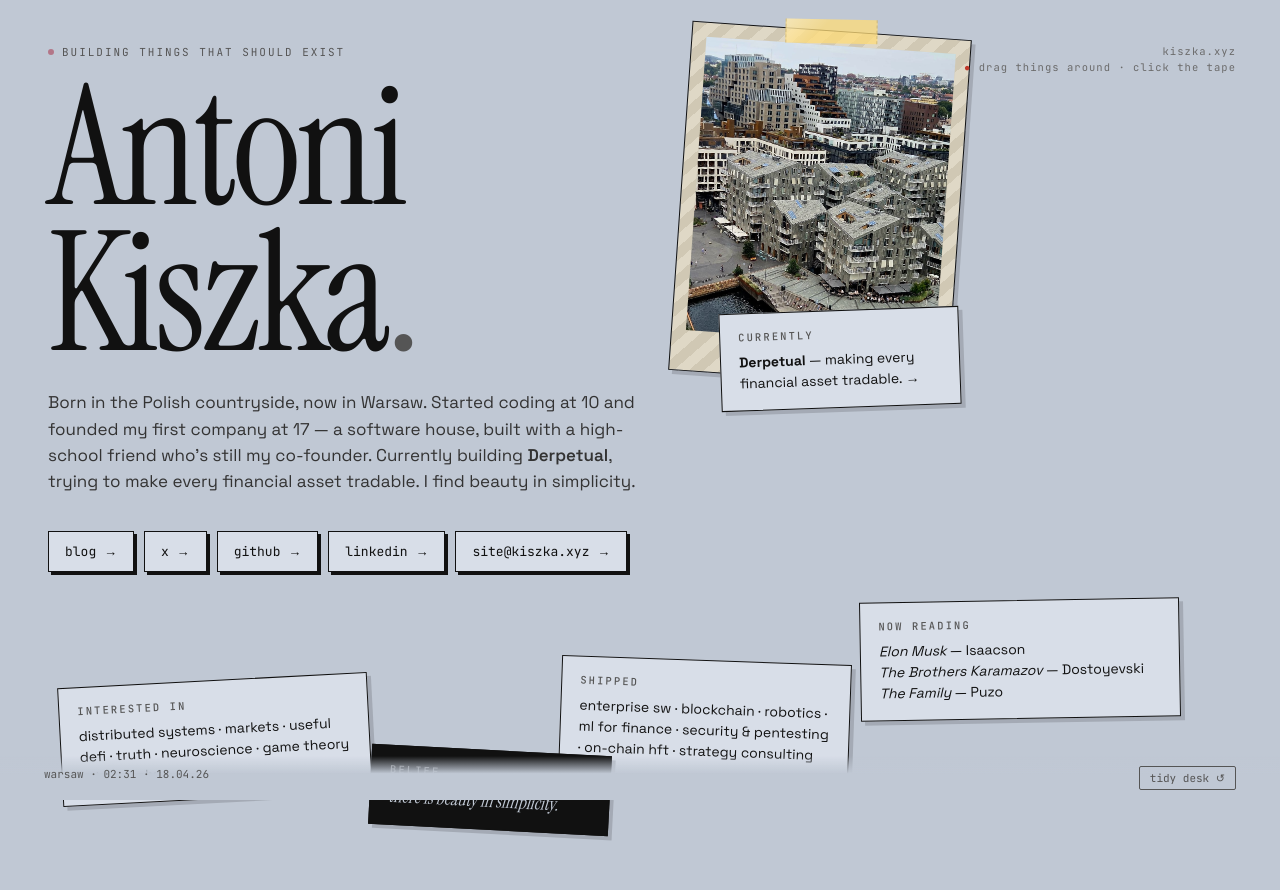
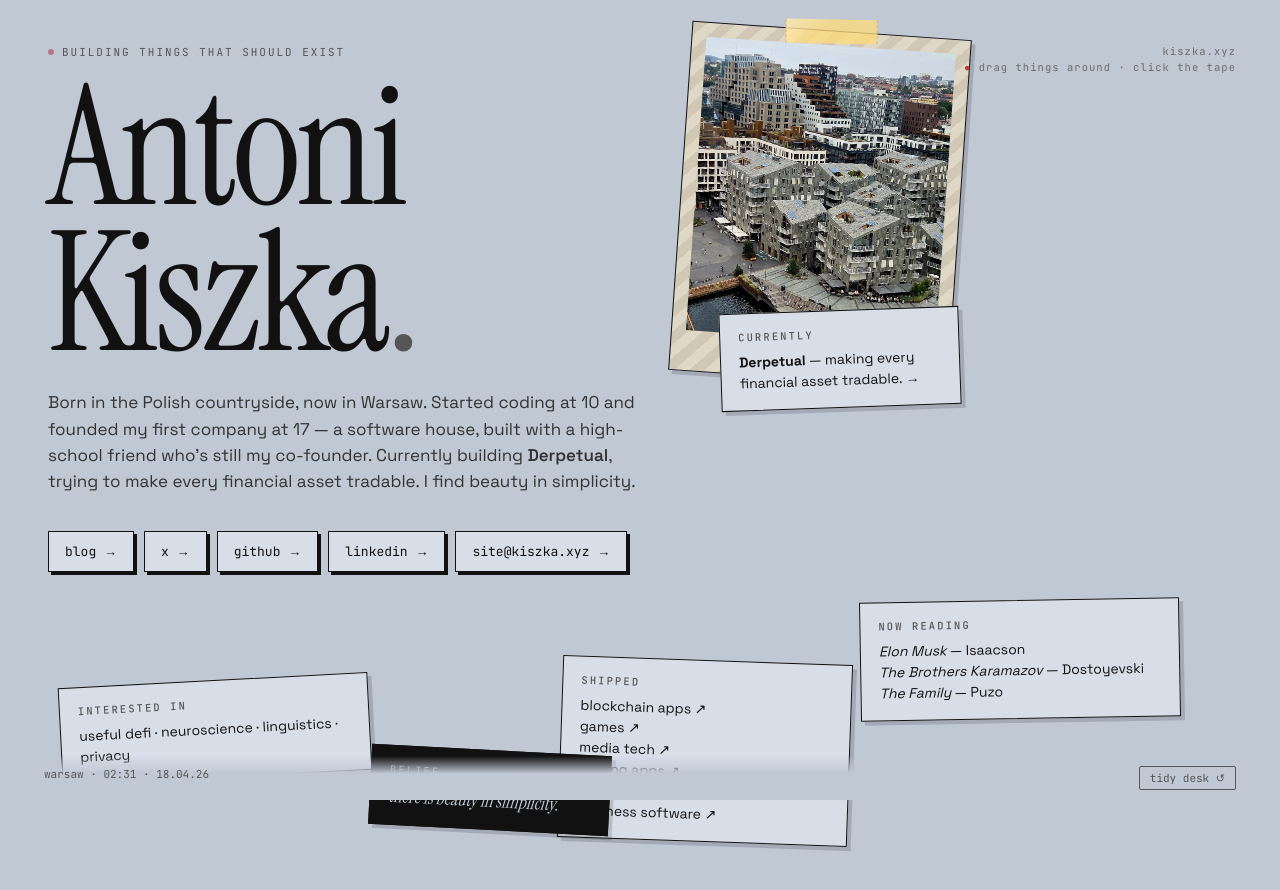
Before and after one commit to akiszka/kiszka.xyz, a Next.js app: page / in a window 1280 px wide. Shown: the top 890 px of the page. Built offline with nearby package versions, Linux system fonts and the light colour scheme.

Commit message:
fix: interests and experience card copy

```diff
--- a/src/app/desk.tsx
+++ b/src/app/desk.tsx
@@ -491,9 +491,17 @@ export default function Desk() {
           >
             <h4>shipped</h4>
             <p>
-              enterprise sw {"\u00b7"} blockchain {"\u00b7"} robotics {"\u00b7"}{" "}
-              ml for finance {"\u00b7"} security &amp; pentesting {"\u00b7"}{" "}
-              on-chain hft {"\u00b7"} strategy consulting
+              <a href="https://parlour.dev" target="_blank" rel="noreferrer noopener">blockchain apps&nbsp;&#x2197;</a>
+              <br />
+              <a href="https://robohero.io/" target="_blank" rel="noreferrer noopener">games&nbsp;&#x2197;</a>
+              <br />
+              <a href="https://tofu.media/" target="_blank" rel="noreferrer noopener">media tech&nbsp;&#x2197;</a>
+              <br />
+              <a href="https://about.synergy.markets/" target="_blank" rel="noreferrer noopener">trading apps&nbsp;&#x2197;</a>
+              <br />
+              <a href="https://atlas.okinawa/" target="_blank" rel="noreferrer noopener">on-chain hft&nbsp;&#x2197;</a>
+              <br />
+              <a href="https://www.aldersonlabs.com/" target="_blank" rel="noreferrer noopener">business software&nbsp;&#x2197;</a>
             </p>
           </article>
 
@@ -511,9 +519,8 @@ export default function Desk() {
           >
             <h4>interested in</h4>
             <p>
-              distributed systems {"\u00b7"} markets {"\u00b7"} useful defi{" "}
-              {"\u00b7"} truth {"\u00b7"} neuroscience {"\u00b7"} game theory{" "}
-              {"\u00b7"} philosophy
+              useful defi {"\u00b7"} neuroscience {"\u00b7"} linguistics{" "}
+              {"\u00b7"} privacy
             </p>
           </article>
 
--- a/src/app/globals.css
+++ b/src/app/globals.css
@@ -213,6 +213,15 @@ a {
 
 .card a {
   text-underline-offset: 3px;
+  text-decoration: none;
+  display: inline-block;
+  transition: transform 0.15s cubic-bezier(0.25, 1, 0.5, 1);
+}
+
+@media (hover: hover) {
+  .card a:hover {
+    transform: translateX(4px);
+  }
 }
 
 /* photo / polaroid */
```
